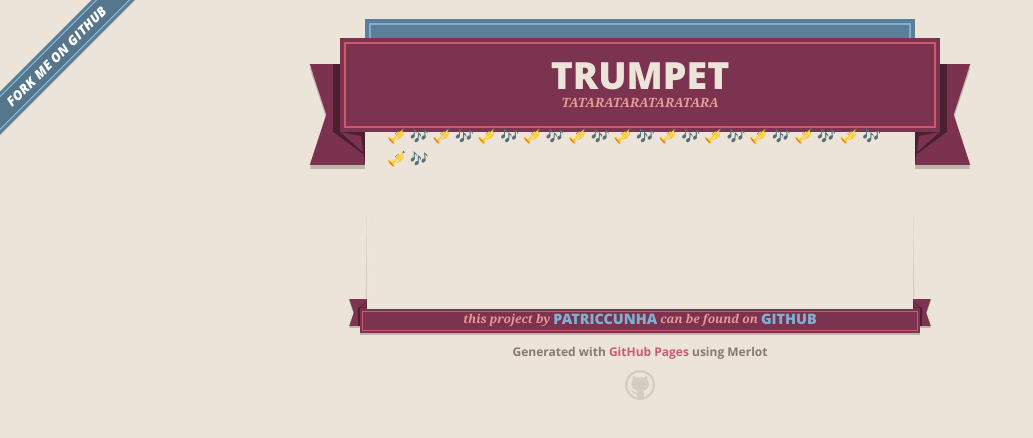
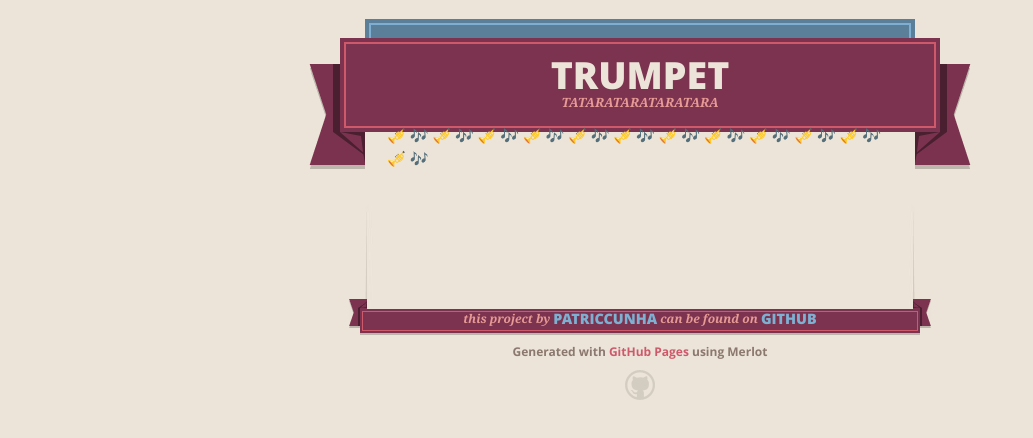
Before and after one commit to PatricCunha/Trumpet, a plain HTML site: page index.html in a window 1280 px wide. Shown: the whole page, without its empty margins (0-1033 px from the left). Drawn offline with nearby package versions, Linux system fonts and the light colour scheme.

Commit message:
Update index.html

```diff
--- a/index.html
+++ b/index.html
@@ -21,7 +21,6 @@
   </head>
 
   <body>
-    <a id="forkme_banner" href="https://github.com/PatricCunha/Trumpet">View on GitHub</a>
     <div class="shell">
 
       <header>
```
